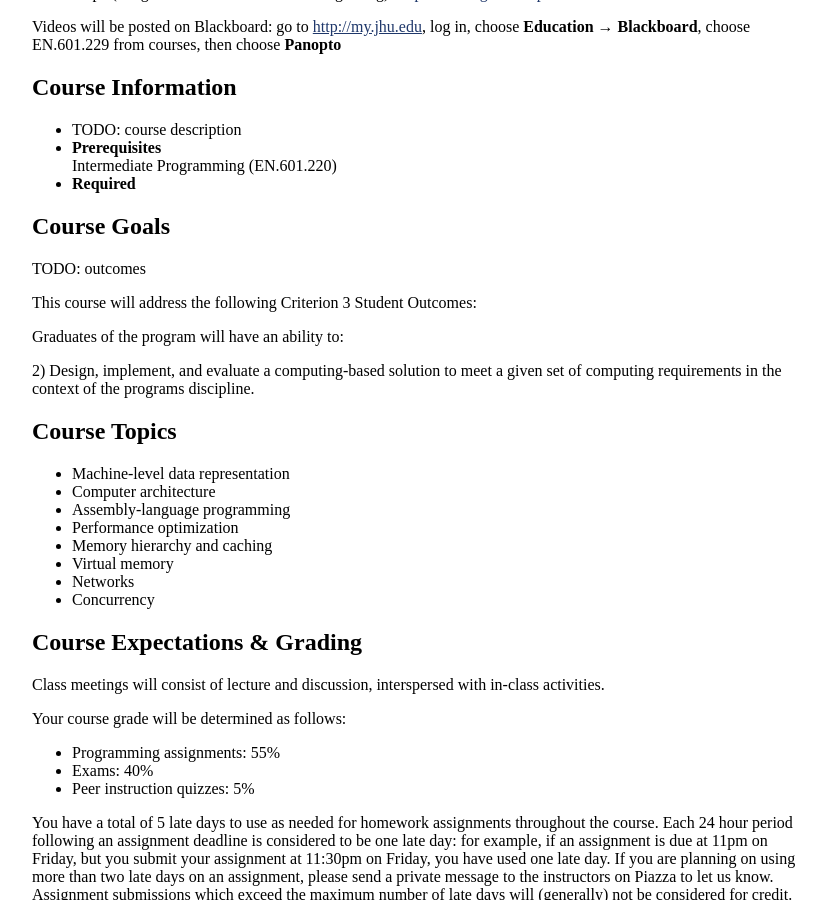
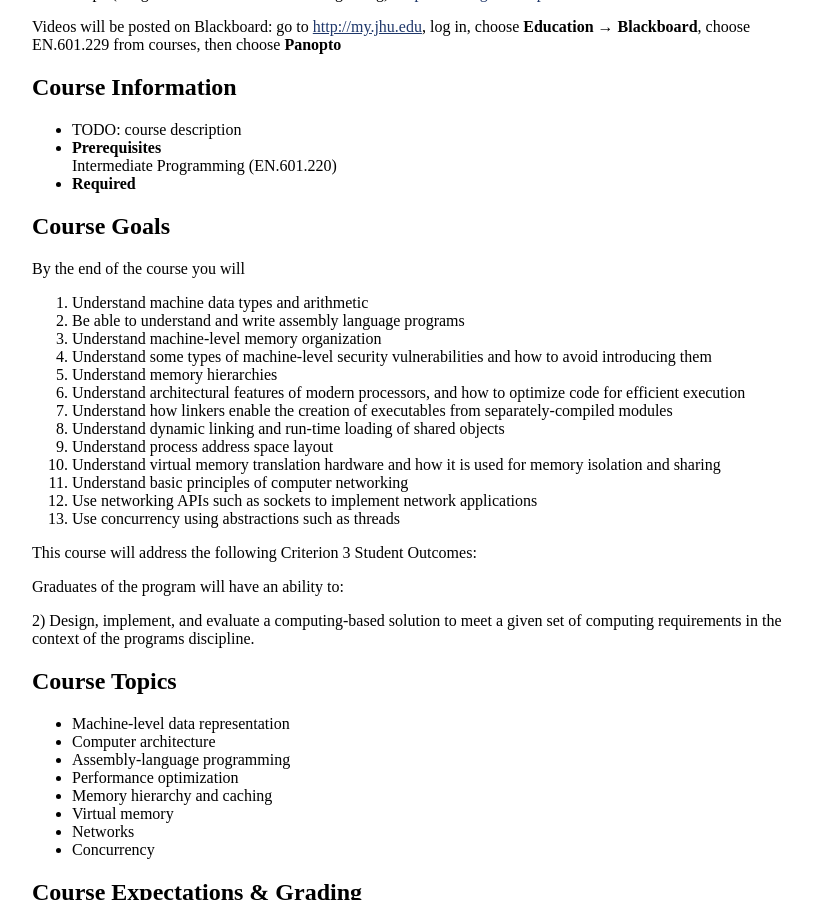
Before and after one commit to jhucsf/fall2020, a Jekyll site: the page built from syllabus.md, in a window 1280 px wide and 900 px high, scrolled down 990 px. Shown: the whole window, without its empty margins (224-1050 px from the left). Built offline with Jekyll 4.4.1, drawn with Linux system fonts in a browser that asks for light colours.

Commit message:
added CSF-specific learning outcomes

```diff
--- a/syllabus.md
+++ b/syllabus.md
@@ -55,7 +55,21 @@ Videos will be posted on Blackboard: go to <http://my.jhu.edu>, log in, choose <
 
 ## Course Goals
 
-TODO: outcomes
+By the end of the course you will
+
+1. Understand machine data types and arithmetic
+2. Be able to understand and write assembly language programs
+3. Understand machine-level memory organization
+4. Understand some types of machine-level security vulnerabilities and how to avoid introducing them
+5. Understand memory hierarchies
+6. Understand architectural features of modern processors, and how to optimize code for efficient execution
+7. Understand how linkers enable the creation of executables from separately-compiled modules
+8. Understand dynamic linking and run-time loading of shared objects
+9. Understand process address space layout
+10. Understand virtual memory translation hardware and how it is used for memory isolation and sharing
+11. Understand basic principles of computer networking
+12. Use networking APIs such as sockets to implement network applications
+13. Use concurrency using abstractions such as threads
 
 This course will address the following Criterion 3 Student Outcomes:
 
```
